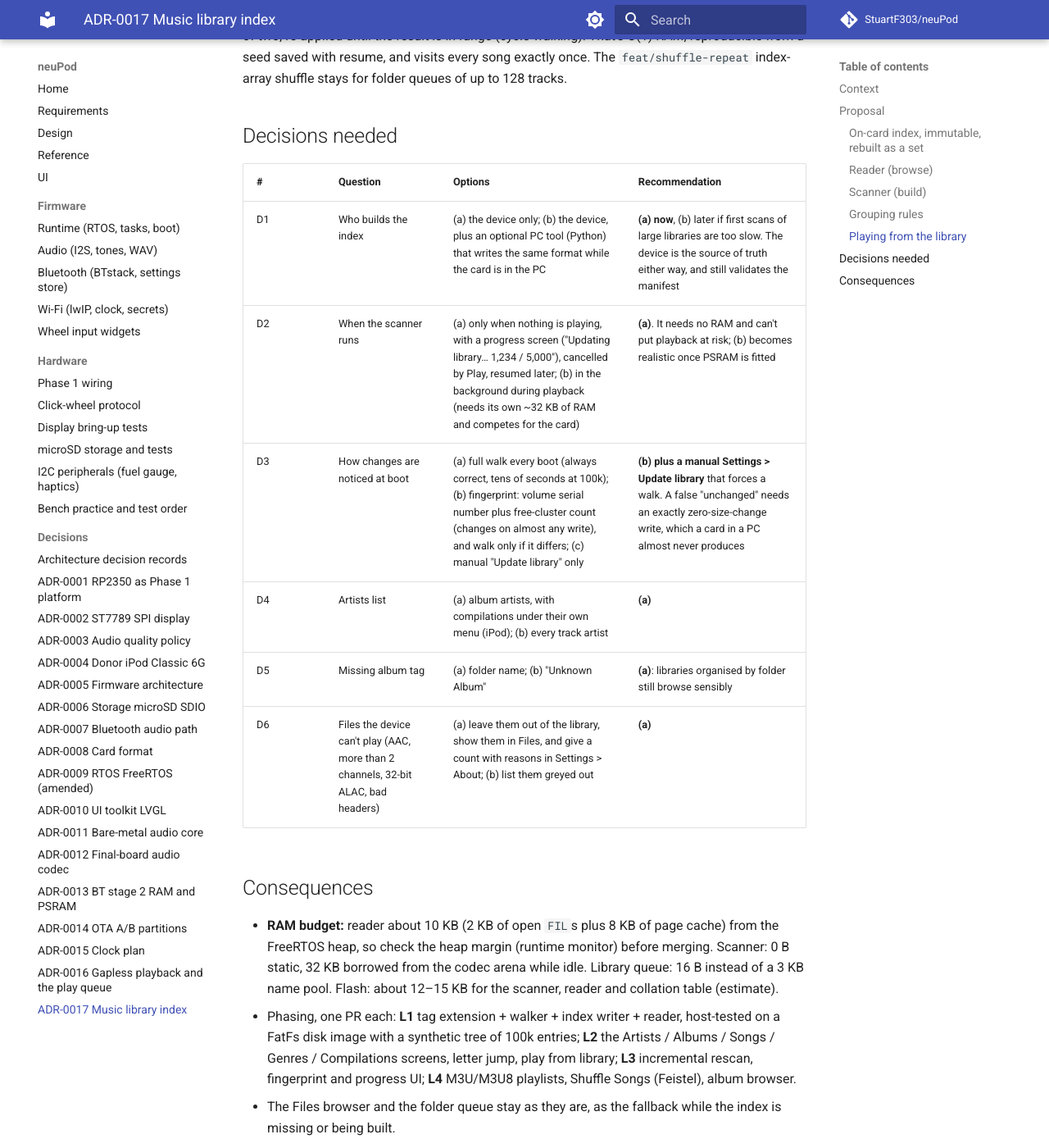
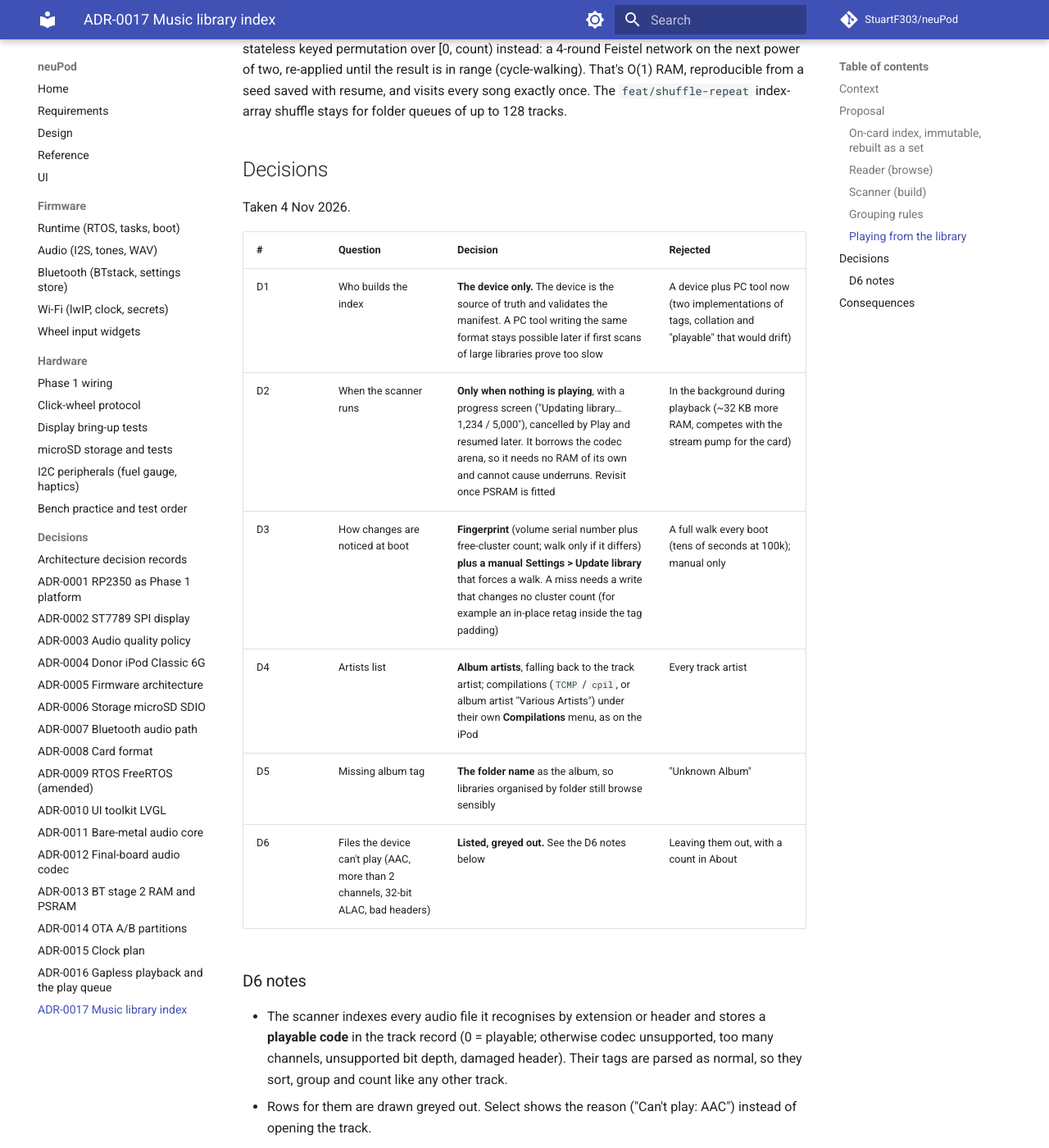
Before and after one commit to StuartF303/neuPod, an MkDocs documentation site: the page built from docs/adr/0017-music-library-index.md, in a window 1280 px wide and 1400 px high, scrolled down 3348 px. Shown: the whole window at 82% size. Built offline with MkDocs 1.6.1 and Material for MkDocs 9.7.7, drawn with Linux system fonts in a browser that asks for light colours; comment, search, counter and statistics services are not loaded; some of the changed text lies outside the part shown.

Commit message:
docs(adr-0017): record decisions D1–D6, accepted; D6 lists unplayable tracks greyed out
Co-Authored-By: Claude Opus 5.5 <noreply@anthropic.com>
Claude-Session: https://claude.ai/code/session_01NfmAnVrrU1QLqyusLGQjH1

```diff
--- a/docs/adr/0017-music-library-index.md
+++ b/docs/adr/0017-music-library-index.md
@@ -1,6 +1,6 @@
 # ADR-0017: Music library index
 
-Status: **proposed** (design note, 4 Nov 2026; decisions D1–D6 below are open)
+Status: **accepted** (design note 4 Nov 2026; decisions D1–D6 taken 4 Nov 2026, see Decisions)
 
 ## Context
 
@@ -29,7 +29,7 @@ little-endian, with fixed-size records, and each one starts with `magic, version
 | --- | --- | --- |
 | `manifest.bin` | 1 | generation, the card fingerprint (D3), counts, CRC of each file, letter-jump tables. **Written last.** A build without a valid manifest doesn't exist |
 | `dirs.bin` + `names.str` | 8 B | directory table (parent, name offset), so a path costs a dir id plus a file name rather than the full string |
-| `tracks.bin` | 32 B | dir id, name offset, title offset, artist / album / genre ids, track, disc, year, duration (s), format/rate/bits code, file size, mtime |
+| `tracks.bin` | 32 B | dir id, name offset, title offset, artist / album / genre ids, track, disc, year, duration (s), format/rate/bits code, playable code (0 = playable, else the reason: D6), file size, mtime |
 | `strings.str` | var | deduplicated UTF-8 string pool (titles, artist, album and genre names) |
 | `artists.bin`, `albums.bin`, `genres.bin` | 16 B | sorted: name offset, an 8-byte folded sort-key prefix, first child, child count |
 | `by_album.u32`, `by_title.u32`, `genre_artists.u32` | 4 B | track or artist ids in display order: album = (disc, track, title); Songs = title |
@@ -96,16 +96,33 @@ permutation over [0, count) instead: a 4-round Feistel network on the next power
 range (cycle-walking). That's O(1) RAM, reproducible from a seed saved with resume, and visits every song exactly once.
 The `feat/shuffle-repeat` index-array shuffle stays for folder queues of up to 128 tracks.
 
-## Decisions needed
+## Decisions
 
-| # | Question | Options | Recommendation |
+Taken 4 Nov 2026.
+
+| # | Question | Decision | Rejected |
 | --- | --- | --- | --- |
-| D1 | Who builds the index | (a) the device only; (b) the device, plus an optional PC tool (Python) that writes the same format while the card is in the PC | **(a) now**, (b) later if first scans of large libraries are too slow. The device is the source of truth either way, and still validates the manifest |
-| D2 | When the scanner runs | (a) only when nothing is playing, with a progress screen ("Updating library… 1,234 / 5,000"), cancelled by Play, resumed later; (b) in the background during playback (needs its own ~32 KB of RAM and competes for the card) | **(a)**. It needs no RAM and can't put playback at risk; (b) becomes realistic once PSRAM is fitted |
-| D3 | How changes are noticed at boot | (a) full walk every boot (always correct, tens of seconds at 100k); (b) fingerprint: volume serial number plus free-cluster count (changes on almost any write), and walk only if it differs; (c) manual "Update library" only | **(b) plus a manual Settings > Update library** that forces a walk. A false "unchanged" needs an exactly zero-size-change write, which a card in a PC almost never produces |
-| D4 | Artists list | (a) album artists, with compilations under their own menu (iPod); (b) every track artist | **(a)** |
-| D5 | Missing album tag | (a) folder name; (b) "Unknown Album" | **(a)**: libraries organised by folder still browse sensibly |
-| D6 | Files the device can't play (AAC, more than 2 channels, 32-bit ALAC, bad headers) | (a) leave them out of the library, show them in Files, and give a count with reasons in Settings > About; (b) list them greyed out | **(a)** |
+| D1 | Who builds the index | **The device only.** The device is the source of truth and validates the manifest. A PC tool writing the same format stays possible later if first scans of large libraries prove too slow | A device plus PC tool now (two implementations of tags, collation and "playable" that would drift) |
+| D2 | When the scanner runs | **Only when nothing is playing**, with a progress screen ("Updating library… 1,234 / 5,000"), cancelled by Play and resumed later. It borrows the codec arena, so it needs no RAM of its own and cannot cause underruns. Revisit once PSRAM is fitted | In the background during playback (~32 KB more RAM, competes with the stream pump for the card) |
+| D3 | How changes are noticed at boot | **Fingerprint** (volume serial number plus free-cluster count; walk only if it differs) **plus a manual Settings > Update library** that forces a walk. A miss needs a write that changes no cluster count (for example an in-place retag inside the tag padding) | A full walk every boot (tens of seconds at 100k); manual only |
+| D4 | Artists list | **Album artists**, falling back to the track artist; compilations (`TCMP` / `cpil`, or album artist "Various Artists") under their own **Compilations** menu, as on the iPod | Every track artist |
+| D5 | Missing album tag | **The folder name** as the album, so libraries organised by folder still browse sensibly | "Unknown Album" |
+| D6 | Files the device can't play (AAC, more than 2 channels, 32-bit ALAC, bad headers) | **Listed, greyed out.** See the D6 notes below | Leaving them out, with a count in About |
+
+### D6 notes
+
+* The scanner indexes every audio file it recognises by extension or header and stores a **playable code** in the track
+  record (0 = playable; otherwise codec unsupported, too many channels, unsupported bit depth, damaged header). Their
+  tags are parsed as normal, so they sort, group and count like any other track.
+* Rows for them are drawn greyed out. Select shows the reason ("Can't play: AAC") instead of opening the track.
+* Queues skip them: auto-advance and Next / Previous move to the next playable record in the order table, and Shuffle
+  Songs steps the Feistel permutation on past them, just as it already cycle-walks past ids out of range (one 32 B record
+  read per skipped id, through the page cache). Every skip loop is bounded by the queue length, so a queue with no playable
+  record stops with "Nothing playable here".
+* Counts (Artists > *n* songs, About) show playable and total ("1,204 songs, 37 can't play").
+* The manifest records a **decoder-set version** (bumped by firmware that adds a codec or lifts a limit). On a mismatch the
+  next idle scan re-checks only the records with a non-zero playable code, so new codec support un-greys tracks without a
+  full rebuild.
 
 ## Consequences
 
```
Also changed, not shown: docs/adr/index.md (+1 -1 lines).
